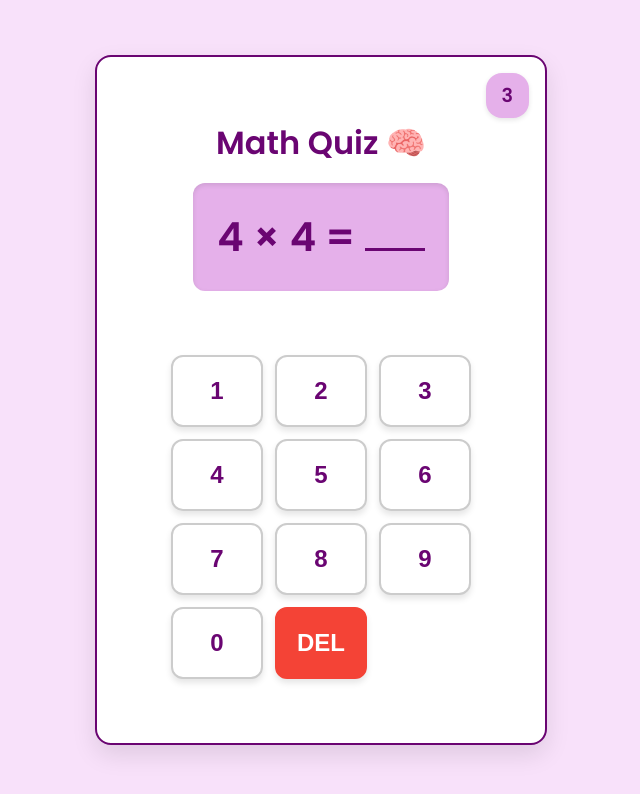
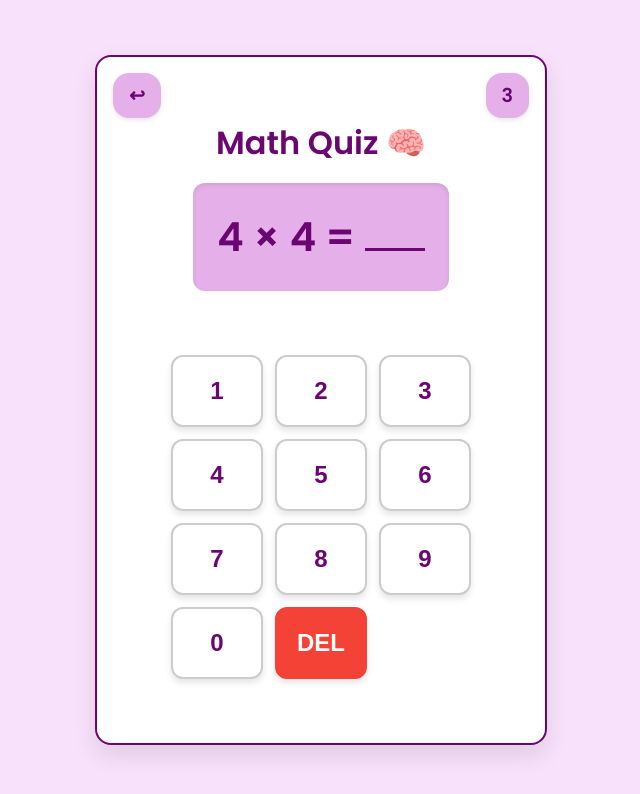
Before and after one commit to TheRiz-18/Mathy-Practice, a plain HTML site: page Table_Quiz.html in a window 1280 px wide. Both pictures are taken after a click on the button "Let's Start". Shown: the whole page, without its empty margins (319-959 px from the left). Drawn offline with Linux system fonts and the light colour scheme.

Commit message:
Update Table_Quiz.html

```diff
--- a/Table_Quiz.html
+++ b/Table_Quiz.html
@@ -199,6 +199,25 @@
             box-shadow: 0 2px 5px rgba(0, 0, 0, 0.1);
         }
 
+#back {
+            position: absolute;
+            top: 1rem;
+            left: 1rem;
+            font-size: 1.2rem;
+            font-weight: 600;
+            color: var(--primary-color);
+            padding: 0.5rem 1rem;
+            background-color: var(--secondary-color);
+            border-radius: 1rem;
+            box-shadow: 0 2px 5px rgba(0, 0, 0, 0.1);
+        }
+
+
+.back a {
+  text-decoration: none;
+color: #6a0572;
+}
+
         /* Modal Styles */
         .modal {
             display: none;
@@ -272,7 +291,7 @@
         }
 
 
-@media (max-width: 1080px) {
+@media (max-width: 600px) {
         .container {
             padding: 1.5rem 1rem;
             max-width: 90%;
@@ -326,7 +345,6 @@
             padding: 0.2rem 0.6rem;
         }
 
-
         /* Modal adjustments */
         .modal-content {
             padding: 1.5rem;
@@ -354,6 +372,7 @@
         <div id="timer" style="display: none;">5</div>
         <h1>Math Quiz 🧠</h1>
 
+
         <div class="splash-screen" id="splash-screen">
             <p>Can We Start The Tables Quiz?</p>
             <button id="start-button">Let's Start</button>
@@ -361,6 +380,9 @@
 
         <div class="quiz-screen" id="quiz-screen">
             <div class="question-box">
+<div class="back" id="back">
+<a href="index.html">↩</a>
+        </div>
                 <div id="question"></div>
             </div>
             <div id="result-message"></div>
@@ -385,6 +407,7 @@
         <div class="modal-content">
             <h2 id="modal-heading"></h2>
             <p id="modal-text"></p>
+<button id="back-to-home">Main</button>
             <button id="modal-next-btn">Try Another</button>
         </div>
     </div>
@@ -517,7 +540,9 @@ modalNextBtn.addEventListener('click', () => {
     resultModal.style.display = 'none';
     generateQuestion();
 });
-
+document.getElementById('back-to-home').addEventListener('click', () => {
+    window.location.href = "index.html";
+});
 
     </script>
 </body>
```
